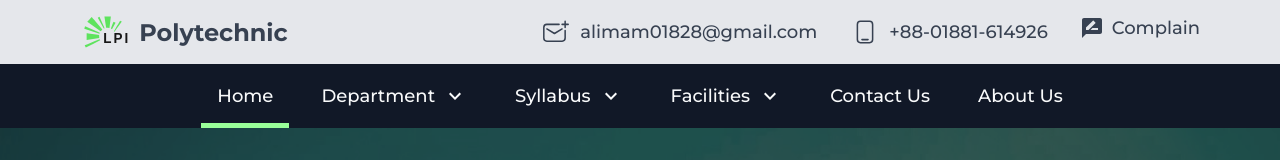
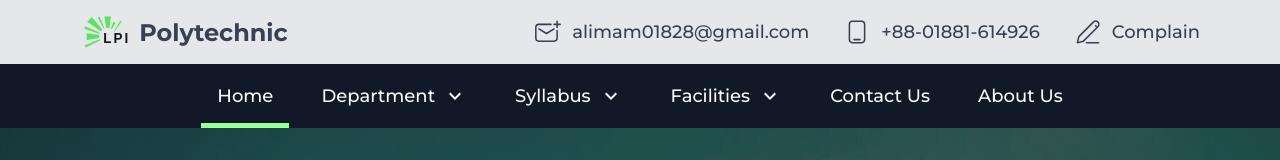
Before and after one commit to al-imam/lpi, a React (Vite) app: page / in a window 1280 px wide. Shown: the top 160 px of the page. Built offline with nearby package versions, Linux system fonts and the light colour scheme.

Commit message:
remove mui write icons show own write icon

```diff
--- a/src/components/Header/Header.jsx
+++ b/src/components/Header/Header.jsx
@@ -1,10 +1,9 @@
-import RateReviewIcon from "@mui/icons-material/RateReview";
 import SortIcon from "@mui/icons-material/Sort";
 import { grey } from "@mui/material/colors";
 import { NavLink } from "react-router-dom";
 import classes from "./header.module.css";
 import logo from "/assets/logo.svg";
-import { Email, Mobile } from "@svg";
+import { Email, Mobile, Write } from "@svg";
 
 export default function Header({ setOpen, open }) {
   return (
@@ -27,7 +26,7 @@ export default function Header({ setOpen, open }) {
           </li>
           <li className={classes.b}>
             <NavLink to="/contact" className={classes.item}>
-              <RateReviewIcon /> Complain
+              <Write /> Complain
             </NavLink>
           </li>
           <button
```
